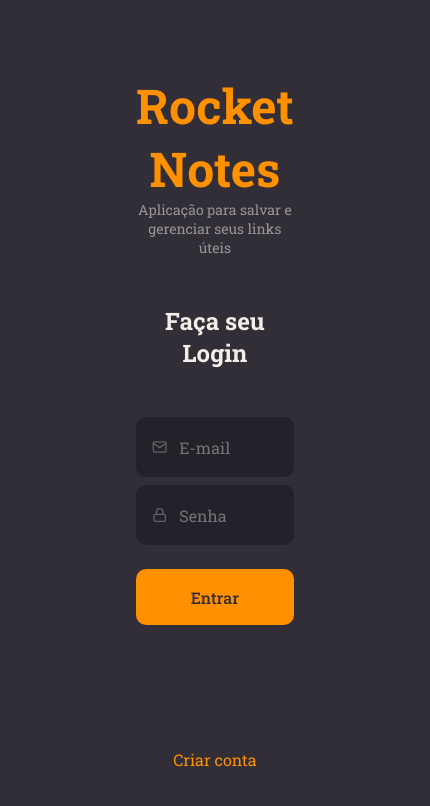
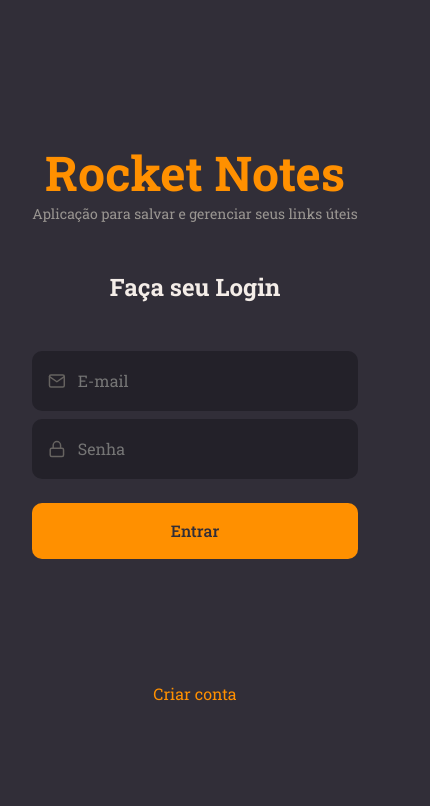
Before and after one commit to FelipeS45/RocketNotes-frontend, a React (Vite) app: page / in a window 390 px wide. Shown: the top 806 px of the page, 430 px wide, since content can reach past the window. Built offline with nearby package versions, Linux system fonts and the light colour scheme.

Commit message:
RocketNotes frontend responsivity update

```diff
--- a/src/components/header/index.jsx
+++ b/src/components/header/index.jsx
@@ -1,19 +1,21 @@
-import { useNavigate } from "react-router-dom";
+import { useNavigate, useLocation } from "react-router-dom";
 
-import {RiShutDownLine} from "react-icons/ri"
 import { Container, Profile, Logout } from "./styles";
+
+import { RiShutDownLine } from "react-icons/ri";
+import { FiMenu } from "react-icons/fi";
 
 import { useAuth } from "../../hooks/auth";
 
-import { api } from "../../services/api"
+import { api } from "../../services/api";
 
-import  avatarPlaceholder from "../../assets/avatar_placeholder.svg";
+import avatarPlaceholder from "../../assets/avatar_placeholder.svg";
 
-export function Header(){
-
-  const {signOut, user} = useAuth()
+export function Header({ onMenuToggle }) {
+  const { signOut, user } = useAuth()
 
   const navigate = useNavigate()
+  const location = useLocation()
 
   function handleSignOut() {
     navigate("/")
@@ -21,31 +23,43 @@ export function Header(){
     signOut()
   }
 
-  const avatarUrl = user.avatar ? `${api.defaults.baseURL}/files/${user.avatar}` : avatarPlaceholder
+  const avatarUrl = user.avatar? `${api.defaults.baseURL}/files/${user.avatar}`: avatarPlaceholder
 
-  return(
+  return (
     <Container>
 
-      <Profile to = "/profile" >
+      <div className="profile-wrapper">
 
-        <img
-          src = {avatarUrl}
-          alt = "foto do usuário"
-        />
+        {
+          location.pathname === "/" &&
+          (
+            <div className="togglemenu">
+              <button onClick={onMenuToggle}>
+                <FiMenu />
+              </button>
+            </div>
+          )
+        }
 
-        <div>
+        <div className="profile">
 
-          <span>Bem-vindo,</span>
-          <strong>{user.name}</strong>
+          <Profile to="/profile">
+
+            <img src={avatarUrl} alt="foto do usuário" />
+
+            <div>
+              <span>Bem-vindo,</span>
+              <strong>{user.name}</strong>
+            </div>
+
+          </Profile>
 
         </div>
 
-      </Profile>
+      </div>
 
-      <Logout onClick = {handleSignOut}>
-
-        <RiShutDownLine/>
-
+      <Logout onClick={handleSignOut}>
+        <RiShutDownLine />
       </Logout>
 
     </Container>
--- a/src/components/header/styles.js
+++ b/src/components/header/styles.js
@@ -1,19 +1,45 @@
 import styled from "styled-components";
+
 import { Link } from "react-router-dom";
+
+import { DEVICE_BREAKPOINTS } from "../../styles/deviceBreakpoints";
 
 export const Container = styled.header`
   grid-area: header;
   height: 105px;
   width: 100%;
 
-  border-bottom-width: 1px;
-  border-bottom-style: solid;
-  border-bottom-color: ${({theme}) => theme.COLORS.BACKGROUND_700};
-
   display: flex;
   justify-content: space-between;
 
   padding: 0px 80px;
+
+  .profile-wrapper {
+    display: flex;
+    flex-direction: row;
+    gap: 28px;
+
+    margin-top: 28px;
+
+    button {
+      font-size: 36px;
+      color: ${({theme}) => theme.COLORS.WHITE};
+
+      background-color: ${({theme}) => theme.COLORS.BACKGROUND_800};
+
+      border: none;
+
+      margin-top: 6px;
+    }
+
+    button:hover{
+      filter: none;
+    }
+  }
+
+  @media (max-width: ${DEVICE_BREAKPOINTS.MD}) {
+    padding: 0 32px;
+  }
 `
 
 export const Profile = styled(Link)`
--- a/src/pages/details/styles.js
+++ b/src/pages/details/styles.js
@@ -1,4 +1,6 @@
-import styled from "styled-components"
+import styled from "styled-components";
+
+import { DEVICE_BREAKPOINTS } from "../../styles/deviceBreakpoints";
 
 export const Container = styled.div`
   width: 100%;
@@ -14,6 +16,14 @@ export const Container = styled.div`
     grid-area: content;
     overflow-y: scroll;
     padding: 64px 0px;
+  }
+
+  @media (max-width: ${DEVICE_BREAKPOINTS.MD}) {
+    padding: 0 32px;
+  }
+
+  @media (max-width: ${DEVICE_BREAKPOINTS.SM}) {
+    padding: 0 24px;
   }
 `
 
--- a/src/pages/home/styles.js
+++ b/src/pages/home/styles.js
@@ -1,77 +1,109 @@
 import styled from "styled-components";
+
 import { Link } from "react-router-dom";
+
+import { DEVICE_BREAKPOINTS } from "../../styles/deviceBreakpoints";
 
 export const Container = styled.div`
   width: 100%;
   height: 100vh;
 
   display: grid;
-  grid-template-columns: 250px auto;
+  grid-template-columns: ${({ menuIsOpen }) => (menuIsOpen ? "250px auto" : "0 auto")};
   grid-template-rows: 105px 128px auto 64px;
   grid-template-areas:
-  "brand header"
-  "menu search"
-  "menu content"
-  "newnote content";
+    "menu header"
+    "menu search"
+    "menu content"
+    "menu content"
+  ;
 
-  background-color: ${({theme}) => theme.COLORS.BACKGROUND_800};
+  background-color: ${({ theme }) => theme.COLORS.BACKGROUND_800};
 `
 
-export const Brand = styled.div`
-  grid-area: brand;
-
-  display: flex;
-  justify-content: center;
-  align-items: center;
-
-  border-bottom-width: 1px;
-  border-bottom-style: solid;
-  border-bottom-color: ${({theme}) => theme.COLORS.BACKGROUND_700};
-
-  background-color: ${({theme}) => theme.COLORS.BACKGROUND_900};
-
-  >h1{
-    font-size: 24px;
-    color: ${({theme}) => theme.COLORS.ORANGE};
-  }
+export const Header = styled.div`
+  grid-area: header;
 `
 
 export const Menu = styled.ul`
   grid-area: menu;
+  text-align: center;
+  background-color: ${({ theme }) => theme.COLORS.BACKGROUND_900};
 
-  padding-top: 64px;
-  text-align: center;
+  width: ${({ menuIsOpen }) => (menuIsOpen ? "250px" : "0")};
+  overflow: hidden;
 
-  background-color: ${({theme}) => theme.COLORS.BACKGROUND_900};
+  > li {
+    margin-bottom: 24px;
+  }
 
-  >li{
-    margin-bottom: 24px;
+  .brand {
+    background-color: ${({ theme }) => theme.COLORS.BACKGROUND_900};
+    display: flex;
+    flex-direction: row;
+    align-items: center;
+    gap: 24px;
+    padding: 0 18px;
+    margin: 24px 0 64px 0;
+
+    .logo > h1 {
+      font-size: 24px;
+      color: ${({ theme }) => theme.COLORS.ORANGE};
+    }
+
+    button {
+      font-size: 36px;
+      color: ${({ theme }) => theme.COLORS.WHITE};
+      margin-top: 10px;
+      background-color: ${({ theme }) => theme.COLORS.BACKGROUND_900};
+      border: none;
+    }
+
+    button:hover {
+      filter: none;
+    }
   }
 `
 
 export const Search = styled.div`
   grid-area: search;
   padding: 28px 60px;
+
+  @media (max-width: ${DEVICE_BREAKPOINTS.MD}) {
+    padding: 28px 32px;
+  }
+
+  @media (max-width: ${DEVICE_BREAKPOINTS.SM}) {
+    padding: 28px 24px;
+  }
 `
 
 export const Content = styled.div`
   grid-area: content;
   padding: 0px 60px;
   overflow-y: auto;
+
+  @media (max-width: ${DEVICE_BREAKPOINTS.MD}) {
+    padding: 0 32px;
+  }
+
+  @media (max-width: ${DEVICE_BREAKPOINTS.SM}) {
+    padding: 0 24px;
+  }
 `
 
 export const NewNote = styled(Link)`
-  grid-area: newnote;
-
-  background-color: ${({theme}) => theme.COLORS.ORANGE};
-
-  color: ${({theme}) => theme.COLORS.BACKGROUND_900};
-
+  background-color: ${({ theme }) => theme.COLORS.ORANGE};
+  color: ${({ theme }) => theme.COLORS.BACKGROUND_900};
   display: flex;
   align-items: center;
   justify-content: center;
+  height: 86px;
+  width: 250px;
+  position: fixed;
+  bottom: 0;
 
-  >svg{
+  > svg {
     margin-right: 8px;
   }
 `
--- a/src/pages/profile/index.jsx
+++ b/src/pages/profile/index.jsx
@@ -9,7 +9,6 @@ import { useAuth } from "../../hooks/auth";
 
 import { Input } from "../../components/input";
 import { Button } from "../../components/button";
-import { ButtonText } from "../../components/buttontext";
 
 import avatarPlaceholder from "../../assets/avatar_placeholder.svg";
 
--- a/src/pages/profile/styles.js
+++ b/src/pages/profile/styles.js
@@ -1,4 +1,6 @@
 import styled from "styled-components";
+
+import { DEVICE_BREAKPOINTS } from "../../styles/deviceBreakpoints";
 
 export const Container = styled.div`
   width: 100%;
@@ -24,6 +26,18 @@ export const Container = styled.div`
       border: none;
     }
   }
+
+  @media (max-width: ${DEVICE_BREAKPOINTS.SM}) {
+    header {
+      padding: 0 24px;
+    }
+  }
+
+  @media (max-width: ${DEVICE_BREAKPOINTS.MD}) {
+    header {
+      padding: 0 32px;
+    }
+  }
 `
 
 export const Form = styled.form`
@@ -32,6 +46,14 @@ export const Form = styled.form`
 
   >div:nth-child(4){
     margin-top: 36px;
+  }
+
+  @media (max-width: ${DEVICE_BREAKPOINTS.SM}) {
+    padding: 0 24px;
+  }
+
+  @media (max-width: ${DEVICE_BREAKPOINTS.MD}) {
+    padding: 0 32px;
   }
 `
 
--- a/src/pages/signIn/styles.js
+++ b/src/pages/signIn/styles.js
@@ -1,11 +1,19 @@
 import styled from "styled-components";
-import backgroundImg from "../../assets/background.png"
+
+import backgroundImg from "../../assets/background.png";
+
+import { DEVICE_BREAKPOINTS } from "../../styles/deviceBreakpoints";
 
 export const Container = styled.div`
   height: 100vh;
 
   display: flex;
   align-items: stretch;
+
+  @media (max-width: ${DEVICE_BREAKPOINTS.LG}) {
+    flex-direction: column;
+    justify-content: center;
+  }
 `
 
 export const Form = styled.form`
@@ -37,10 +45,38 @@ export const Form = styled.form`
     margin-top: 124px;
     color: ${({theme}) => theme.COLORS.ORANGE};
   }
+
+  @media (max-width: ${DEVICE_BREAKPOINTS.MD}) {
+    padding: 0 32px;
+
+    flex-direction: column;
+    justify-content: center;
+  }
+
+  @media (max-width: ${DEVICE_BREAKPOINTS.SM}) {
+    padding: 0 18px;
+
+    flex-direction: column;
+    justify-content: center;
+  }
 `
 
 export const Background = styled.div`
   flex: 1;
   background: url(${backgroundImg}) no-repeat center center;
   background-size: cover;
+
+  @media (max-width: ${DEVICE_BREAKPOINTS.MD}) {
+    display: none;
+
+    width: 1px;
+    height: 1px;
+  }
+
+  @media (max-width: ${DEVICE_BREAKPOINTS.LG}) {
+    display: none;
+
+    width: 1px;
+    height: 1px;
+  }
 `
--- a/src/pages/signUp/styles.js
+++ b/src/pages/signUp/styles.js
@@ -1,11 +1,19 @@
 import styled from "styled-components";
-import backgroundImg from "../../assets/background.png"
+
+import backgroundImg from "../../assets/background.png";
+
+import { DEVICE_BREAKPOINTS } from "../../styles/deviceBreakpoints";
 
 export const Container = styled.div`
   height: 100vh;
 
   display: flex;
   align-items: stretch;
+
+  @media (max-width: ${DEVICE_BREAKPOINTS.LG}) {
+    flex-direction: column;
+    justify-content: center;
+  }
 `
 
 export const Form = styled.form`
@@ -37,10 +45,38 @@ export const Form = styled.form`
     margin-top: 124px;
     color: ${({theme}) => theme.COLORS.ORANGE};
   }
+
+  @media (max-width: ${DEVICE_BREAKPOINTS.MD}) {
+    padding: 0 32px;
+
+    flex-direction: column;
+    justify-content: center;
+  }
+
+  @media (max-width: ${DEVICE_BREAKPOINTS.SM}) {
+    padding: 0 18px;
+
+    flex-direction: column;
+    justify-content: center;
+  }
 `
 
 export const Background = styled.div`
   flex: 1;
   background: url(${backgroundImg}) no-repeat center center;
   background-size: cover;
+
+  @media (max-width: ${DEVICE_BREAKPOINTS.MD}) {
+    display: none;
+
+    width: 1px;
+    height: 1px;
+  }
+
+  @media (max-width: ${DEVICE_BREAKPOINTS.LG}) {
+    display: none;
+
+    width: 1px;
+    height: 1px;
+  }
 `
--- /dev/null
+++ b/src/styles/deviceBreakpoints.js
@@ -0,0 +1,7 @@
+export const DEVICE_BREAKPOINTS = {
+  XS: "280px",
+  SM: "320px",
+  MD: "768px",
+  LG: "1024px",
+  XL: "1280px",
+}
```
Also changed, not shown: src/pages/home/index.jsx (+57 -47 lines), src/assets/Home.png (added), 1 other file (tests, documents, lock files or other folders).
